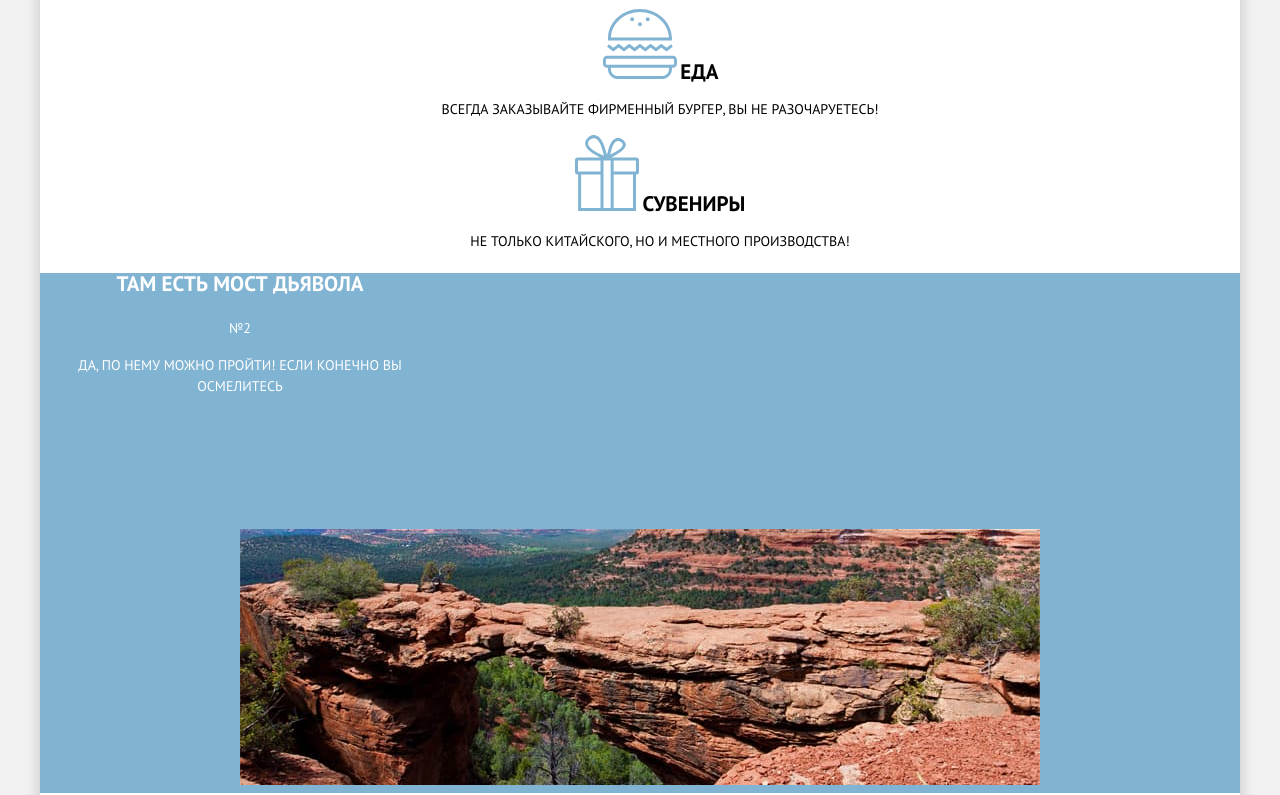
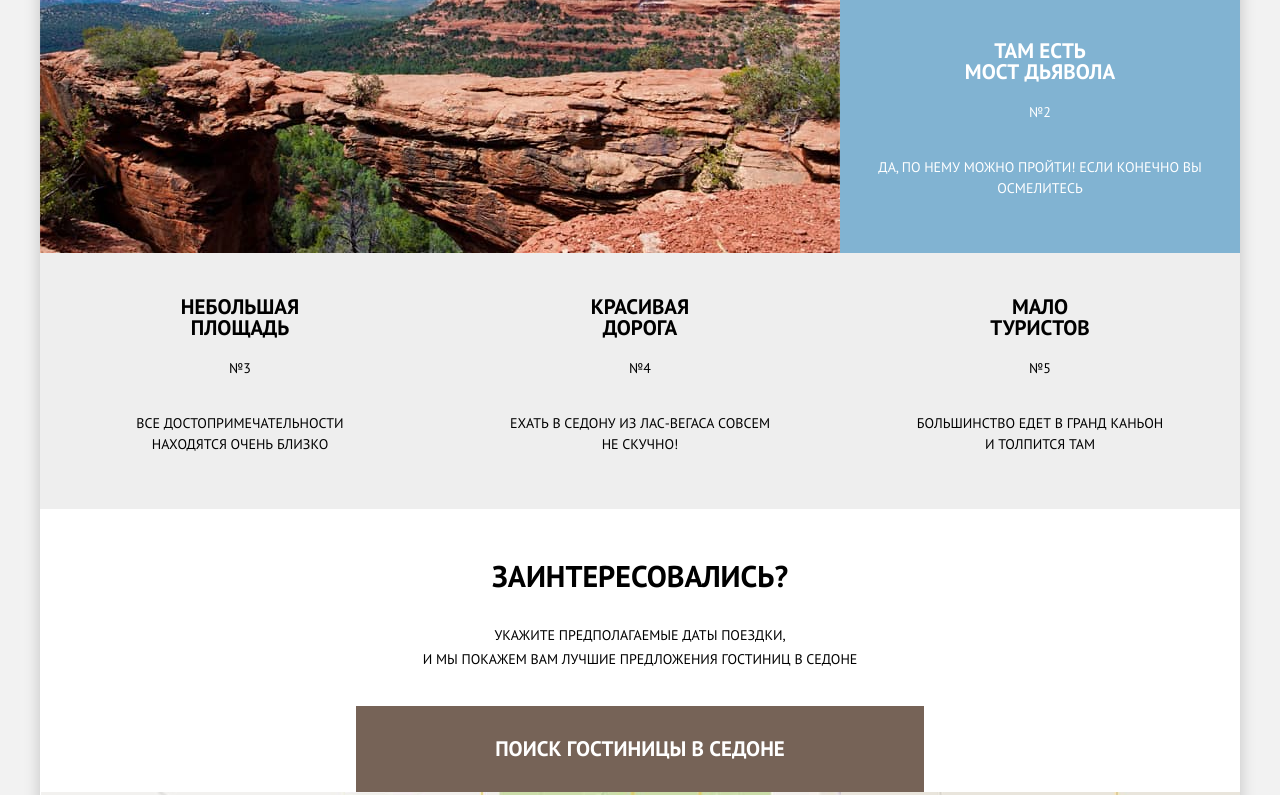
Before and after one commit to kterehov/1718947-sedona-30, a plain HTML site: page index.html in a window 1280 px wide. Shown: the part 1536-2331 px from the top of the page. Drawn offline with Linux system fonts and the light colour scheme.

Commit message:
grid main

```diff
--- a/css/style.css
+++ b/css/style.css
@@ -110,12 +110,14 @@ ul {
   height: 509px;
 }
 
-.promo-header {
+.promo-why-header {
   font-weight: var(--font-weight-bold);
   font-size: var(--font-size-fourth);
+  padding-top: 42px;
+  margin:0;
 }
 
-.promo-causes .promo-text, .promo-header {
+.promo-causes .promo-text, .promo-why-header {
   color: var(--first-extra-dark);
 }
 
@@ -123,11 +125,17 @@ ul {
   font-weight: var(--font-weight-normal);
   font-size: var(--font-size-second);
   line-height: var(--font-height-fifth);
+  padding-top: 48px;
+  padding-bottom: 48px;
+  margin:0;
 }
 
 .promo-article {
-  width: 400px;
-  height: 256px;
+
+}
+
+.grid-text {
+  grid-area: text;
 }
 
 .promo-article h3 {
@@ -147,6 +155,7 @@ ul {
 }
 
 .promo-list {
+  margin:0px;
   line-height: var(--font-height-third);
 }
 
@@ -198,6 +207,9 @@ ul {
   font-size: var(--font-size-second);
   font-weight: var(--font-weight-normal);
   line-height: var(--font-height-fourth);
+  margin: 0;
+  padding-top: 35px;
+  padding-bottom: 35px;
 }
 
 .modal {
@@ -407,6 +419,16 @@ ul {
   border: 0;
 }
 
+.button-dark-modal {
+  width: 568px;
+  line-height:  86px;
+  height: 86px;
+  display: block;
+  margin-left:auto;
+  margin-right:auto;
+  vertical-align:auto;
+}
+
 .button-dark:hover {
   color: var(--fifth-color);
   background: var(--third-extra-dark);
@@ -449,3 +471,74 @@ ul {
 
 .item-star-five {
 }
+
+.promo-why {
+  grid-area: why;
+}
+
+.promo-article-img {
+  grid-area: image;
+}
+
+.grid {
+  display: grid;
+  grid-template-columns: 73px 127px 200px 200px 200px 200px 127px 73px;
+}
+
+.promo-item {
+  grid-template-areas: "text text text image image image image image";
+}
+
+.promo-reverse{
+  grid-template-areas: "image image image image image text text text";
+}
+
+.grid-list {
+  display: grid;
+  grid-template-columns: 400px 400px 400px;
+  justify-content: center;
+}
+
+.promo-list-img{
+  padding-top:60px;
+}
+
+.promo-list-header{
+  display: block;
+  padding-top:28px;
+  padding-bottom:28px;
+}
+
+.promo-list-text {
+  padding-bottom:80px;
+  margin: 0;
+}
+
+.promo-article-header {
+  padding-top:43px;
+  margin:0;
+}
+
+.promo-number {
+  display: block;
+  padding-top: 20px;
+  padding-bottom: 20px;
+}
+
+.promo-article-text {
+  padding-bottom: 40px;
+}
+
+.promo-causes-header{
+  padding-top: 55px;
+  margin: 0;
+}
+
+.header-hidden {
+ margin: 0;
+  visibility: hidden;
+}
+
+.promo-slider-img {
+  padding-top: 70px;
+}
--- a/index.html
+++ b/index.html
@@ -28,83 +28,83 @@
     </nav>
   </header>
   <main class="main-promo">
-    <h1>Седона - городок в Аризоне</h1>
+    <h1 class="header-hidden">Седона - городок в Аризоне</h1>
     <section class="promo-slider">
       <div>
-        <h2>Промо блок</h2>
-        <img src="img/logo/welcome.png" height="352" width="458" alt="Добро пожаловать в Седона">
+        <h2 class="header-hidden">Промо блок</h2>
+        <img class="promo-slider-img" src="img/logo/welcome.png" height="352" width="458" alt="Добро пожаловать в Седона">
       </div>
     </section>
     <section class="promo-causes">
-      <h2 class="header-hidden">Почему Седона? 5 причин.</h2>
-      <p class="promo-header">Седона — небольшой городок в Аризоне, заслуживающий большего!</p>
-      <p class="promo-text">Рассмотрим 5 причин, по которым Седона круче, чем гранд каньон!</p>
+        <h2 class="header-hidden">Почему Седона? 5 причин.</h2>
+        <p class="promo-why-header">Седона — небольшой городок в Аризоне,<br> заслуживающий большего!</p>
+        <p class="promo-text">Рассмотрим 5 причин, по которым Седона круче, чем гранд каньон!</p>
 
-      <div class="promo-item bg-light">
-        <article class="promo-article">
-          <h3>Настоящий городок</h3>
+      <div class="promo-item bg-light grid">
+        <article class="promo-article grid-text ">
+          <h3 class="promo-article-header">Настоящий<br>городок</h3>
           <span class="promo-number">№1</span>
-          <p>Седона - не аттракцион для туристов, там течёт своя жизнь</p>
+          <p class="promo-article-text">Седона - не аттракцион для туристов, там течёт своя жизнь</p>
         </article>
-        <img src="img/content/real-city.jpg" width="800" height="256" alt="Архитектура в Седона">
+        <img src="img/content/real-city.jpg" class="promo-article-img" width="800" height="256" alt="Архитектура в Седона">
       </div>
 
-      <ul class="promo-list">
-        <li class="promo-item">
-          <img src="img/icon/icon-home.svg" width="75" height="72" alt="">
-          <span>Жильё</span>
-          <p>Рекомендуем пожить в настоящем мотеле, всё как в кино!</p>
+      <ul class="promo-list grid-list">
+        <li class="promo-list-item">
+          <img src="img/icon/icon-home.svg" width="75" height="72" alt="" class="promo-list-img">
+          <span class="promo-list-header">Жильё</span>
+          <p class="promo-list-text">Рекомендуем пожить в настоящем<br> мотеле, всё как в кино!</p>
         </li>
-        <li class="promo-item">
-          <img src="img/icon/icon-food.svg" width="75" height="70" alt="">
-          <span>Еда</span>
-          <p>Всегда заказывайте фирменный бургер, вы не разочаруетесь!</p>
+        <li class="promo-list-item">
+          <img src="img/icon/icon-food.svg" width="75" height="70" alt="" class="promo-list-img">
+          <span class="promo-list-header">Еда</span>
+          <p class="promo-list-text">Всегда заказывайте фирменный бургер,<br> вы не разочаруетесь!</p>
         </li>
-        <li class="promo-item">
-          <img src="img/icon/icon-gift.svg" width="64" height="77" alt="">
-          <span>Сувениры</span>
-          <p>Не только китайского, но и местного производства!</p>
+        <li class="promo-list-item">
+          <img src="img/icon/icon-gift.svg" width="64" height="77" alt="" class="promo-list-img">
+          <span class="promo-list-header">Сувениры</span>
+          <p class="promo-list-text">Не только китайского, но и местного<br> производства!</p>
         </li>
       </ul>
 
-      <div class="promo-item bg-light">
-        <article class="promo-article">
-          <h3>Там есть Мост дьявола</h3>
+      <div class="promo-item bg-light promo-reverse grid">
+        <article class="promo-article grid-text ">
+          <h3 class="promo-article-header">Там есть<br>Мост дьявола</h3>
           <span class="promo-number">№2</span>
-          <p>Да, по нему можно пройти! Если конечно
+          <p class="promo-article-text">Да, по нему можно пройти! Если конечно
             вы осмелитесь</p>
         </article>
-        <img src="img/content/devils-bridge.jpg" height="256" width="800" alt="Мост дьявола в Седоне">
+        <img src="img/content/devils-bridge.jpg" class="promo-article-img" height="256" width="800" alt="Мост дьявола в Седоне">
       </div>
 
-      <div class="promo-item bg-dark">
+      <div class="promo-item bg-dark grid-list">
         <article class="promo-article">
-          <h3>небольшая площадь</h3>
+          <h3 class="promo-article-header">небольшая<br>площадь</h3>
           <span class="promo-number">№3</span>
-          <p>все достопримечательности находятся очень близко</p>
+          <p class="promo-article-text">все достопримечательности<br>находятся очень близко</p>
         </article>
         <article class="promo-article">
-          <h3>красивая дорога</h3>
+          <h3 class="promo-article-header">красивая<br>дорога</h3>
           <span class="promo-number">№4</span>
-          <p>ехать в седону из лас-вегаса совсем не скучно!</p>
+          <p class="promo-article-text">ехать в седону из лас-вегаса совсем<br>не скучно!</p>
         </article>
         <article class="promo-article">
-          <h3>мало туристов</h3>
+          <h3 class="promo-article-header">мало<br>туристов</h3>
           <span class="promo-number">№5</span>
-          <p>большинство едет в гранд каньон и толпится там</p>
+          <p class="promo-article-text">большинство едет в гранд каньон<br>и толпится там</p>
         </article>
       </div>
     </section>
 
     <section class="promo-causes">
-      <h2>Заинтересовались?</h2>
+      <h2 class="promo-causes-header">Заинтересовались?</h2>
       <p class="promo-text-map">Укажите предполагаемые даты поездки,<br> и мы покажем вам лучшие предложения гостиниц в
         седоне</p>
-      <a class="header-dark button-dark">ПОИСК ГОСТИНИЦЫ В седоне</a>
+      <a class="header-dark button-dark button-dark-modal">ПОИСК ГОСТИНИЦЫ В седоне</a>
     </section>
 
     <section class="promo-causes">
-      <h2>Карта</h2>
+      <h2 class="header-hidden">Карта</h2>
       <img src="img/content/map.jpg" width="1199" height="593" alt="Как добраться">
     </section>
   </main>
```
